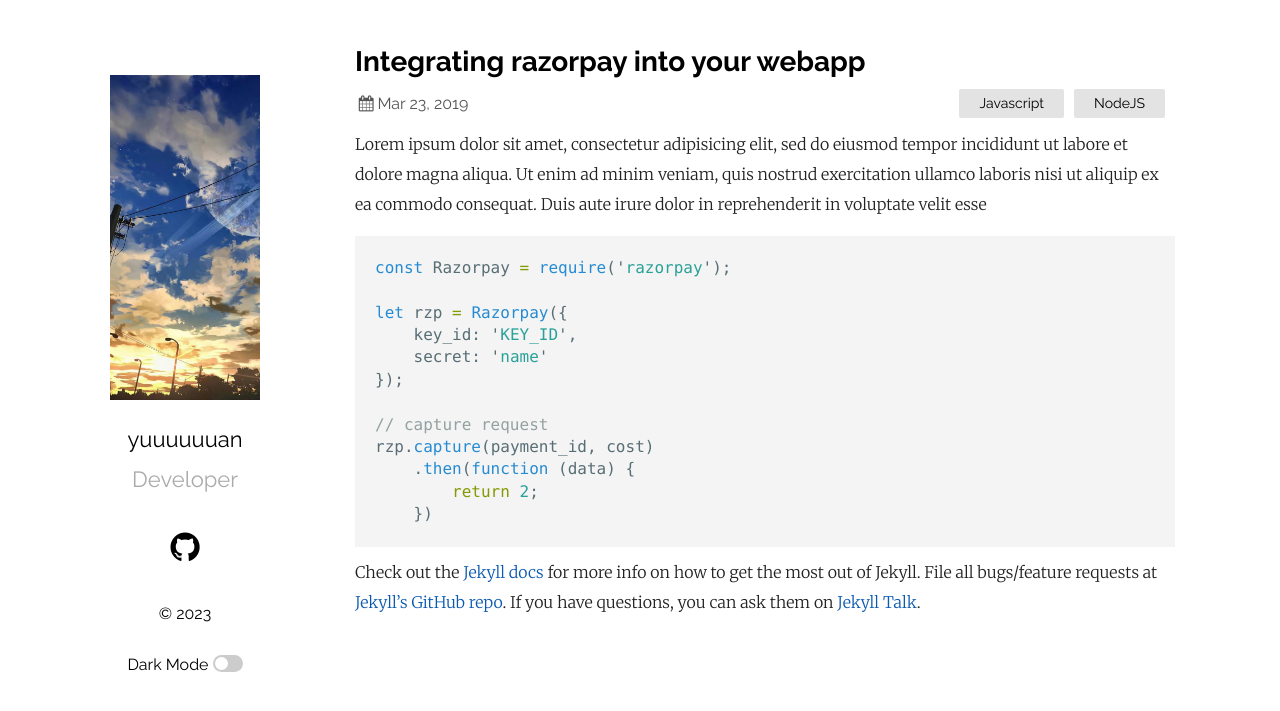
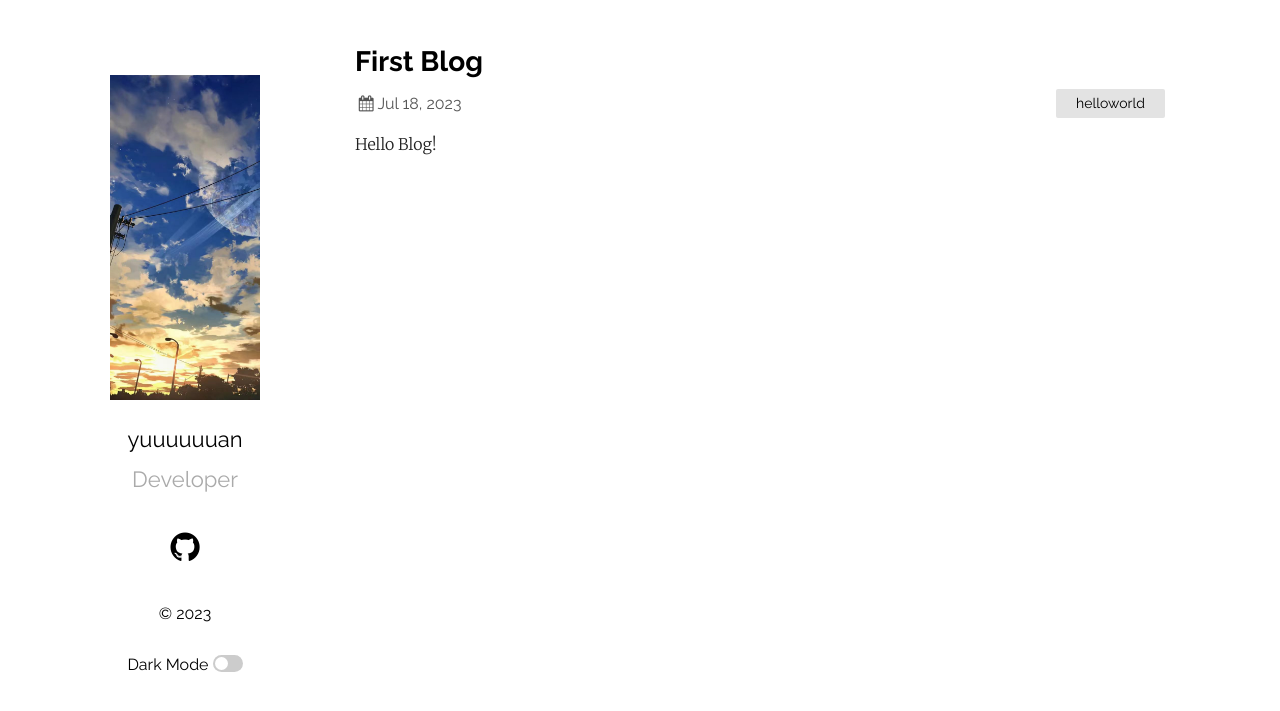
Before and after one commit to yuuuuuuan/-abandoned-yuuuuuuan.github.io, a Jekyll site: the page built from _posts/2023-07-18-welcome-to-world.markdown, in a window 1280 px wide. Shown: the top 711 px of the page. Built offline with Jekyll 4.4.1, drawn with Linux system fonts in a browser that asks for light colours.

Commit message:
Update 2023-07-18-welcome-to-world.markdown

````diff
--- a/_posts/2023-07-18-welcome-to-world.markdown
+++ b/_posts/2023-07-18-welcome-to-world.markdown
@@ -1,27 +1,10 @@
 ---
 layout: post
-title:  "Integrating razorpay into your webapp"
-date:   2019-03-23 21:03:36 +0530
-categories: Javascript NodeJS
+title:  "First Blog"
+date:   2023-07-18 21:03:36 +0530
+categories: helloworld
 ---
-Lorem ipsum dolor sit amet, consectetur adipisicing elit, sed do eiusmod tempor incididunt ut labore et dolore magna aliqua. Ut enim ad minim veniam, quis nostrud exercitation ullamco laboris nisi ut aliquip ex ea commodo consequat. Duis aute irure dolor in reprehenderit in voluptate velit esse
-
-```javascript
-const Razorpay = require('razorpay');
-
-let rzp = Razorpay({
-	key_id: 'KEY_ID',
-	secret: 'name'
-});
-
-// capture request
-rzp.capture(payment_id, cost)
-	.then(function (data) {
-		return 2;
-	})
-```
-
-Check out the [Jekyll docs][jekyll-docs] for more info on how to get the most out of Jekyll. File all bugs/feature requests at [Jekyll’s GitHub repo][jekyll-gh]. If you have questions, you can ask them on [Jekyll Talk][jekyll-talk].
+Hello Blog!
 
 [jekyll-docs]: https://jekyllrb.com/docs/home
 [jekyll-gh]:   https://github.com/jekyll/jekyll
````
